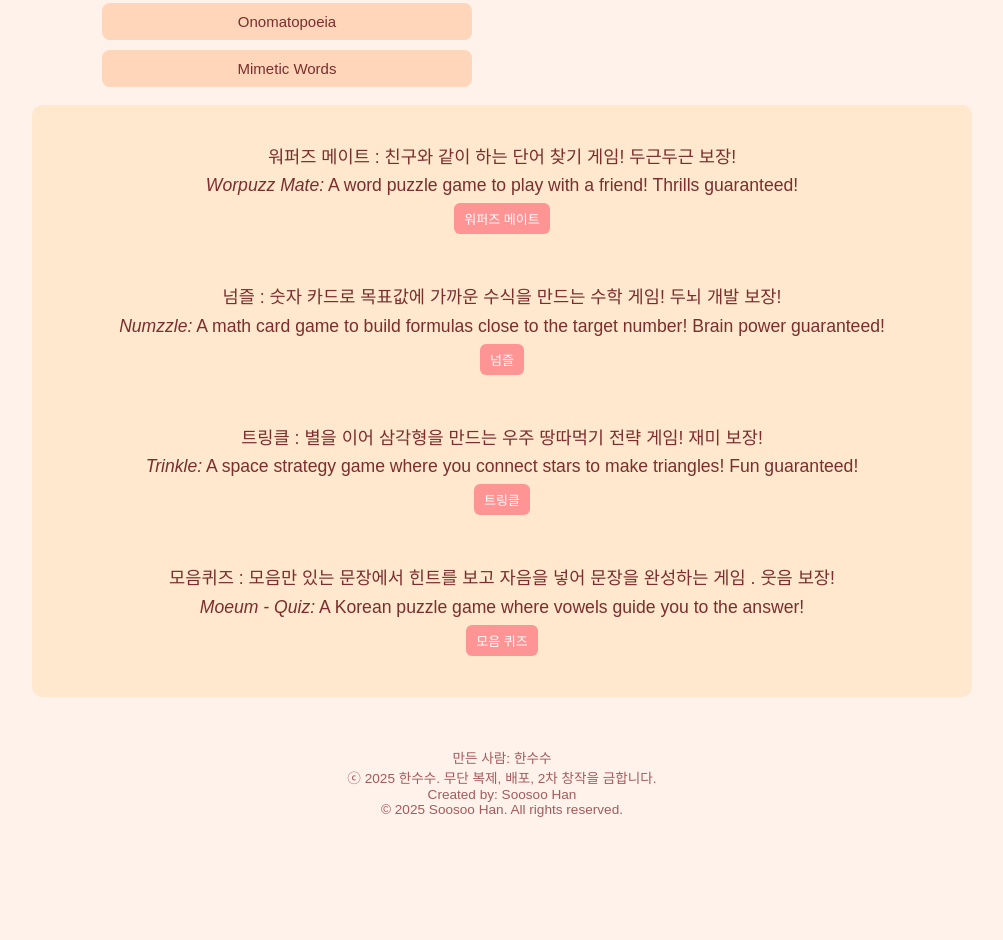
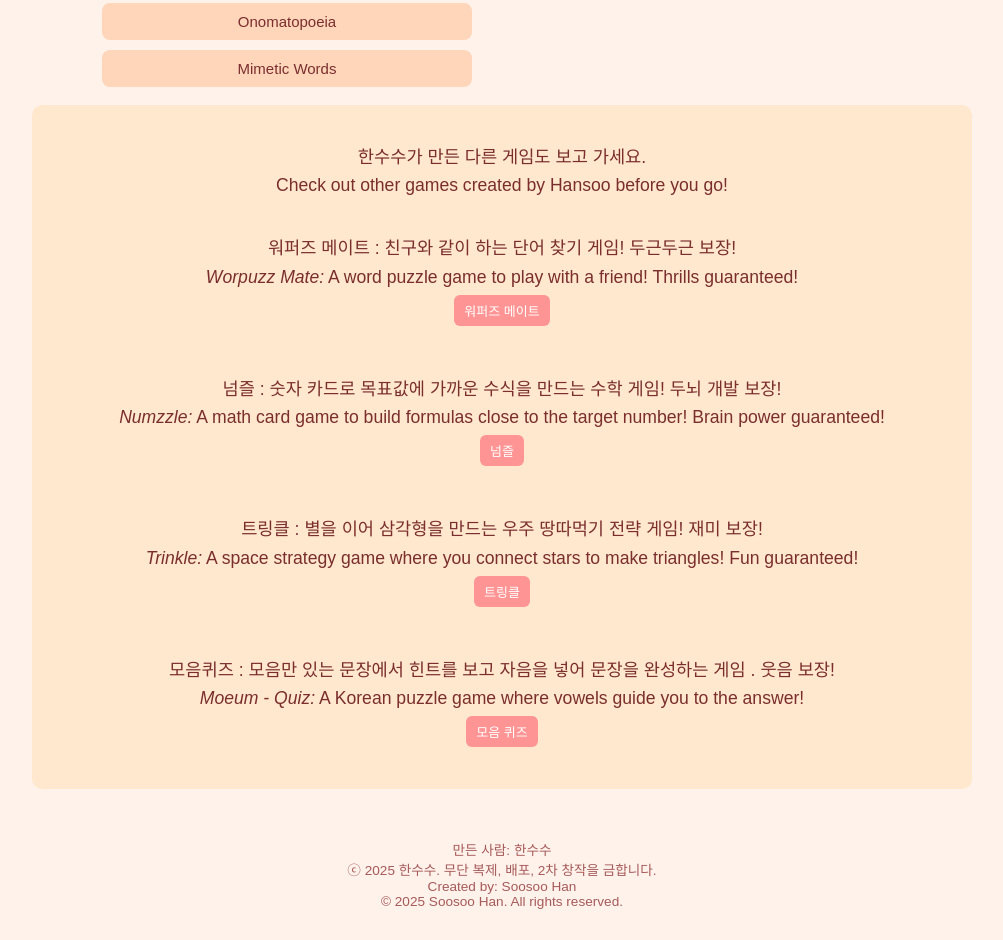
Before and after one commit to soosoohan/worpuzz, a plain HTML site: page index.html in a window 1280 px wide. Shown: the part 995-1935 px from the top of the page, without its empty margins (138-1141 px from the left). Before the commit the page ends 1866 px from the top, so only its background shows below. Drawn offline with Linux system fonts and the light colour scheme.

Commit message:
Update index.html

```diff
--- a/index.html
+++ b/index.html
@@ -154,6 +154,9 @@ Choose a word pool below to begin the game.</div>
   </div><br>
 
 <div class="description">
+  <p>한수수가 만든 다른 게임도 보고 가세요. <br>
+    Check out other games created by Hansoo before you go!  </p>
+
 <div class="btn-list">
   <p> 워퍼즈 메이트 : 친구와 같이 하는 단어 찾기 게임! 두근두근 보장!<br>
     <em>Worpuzz Mate:</em> A word puzzle game to play with a friend! Thrills guaranteed!<br>
```
